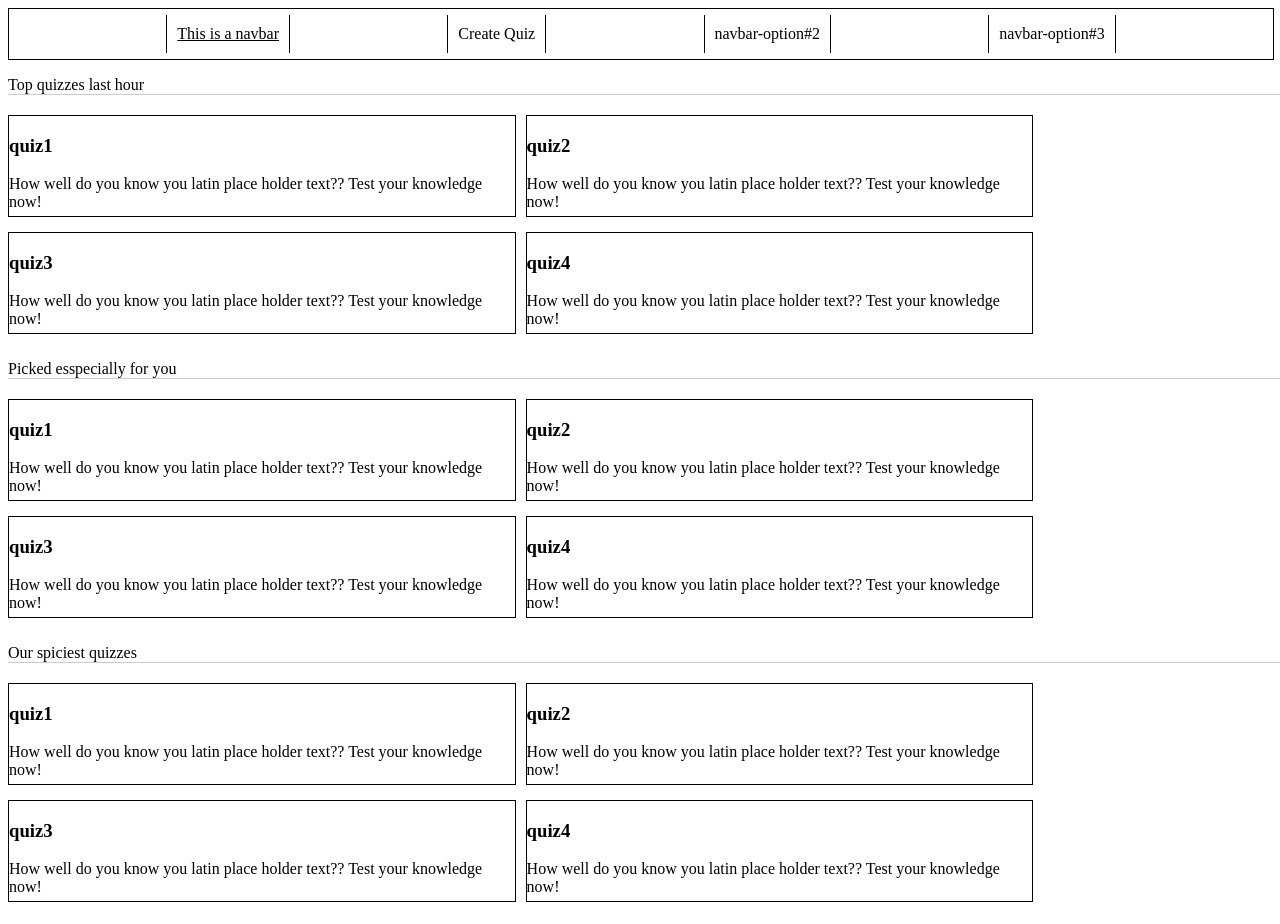
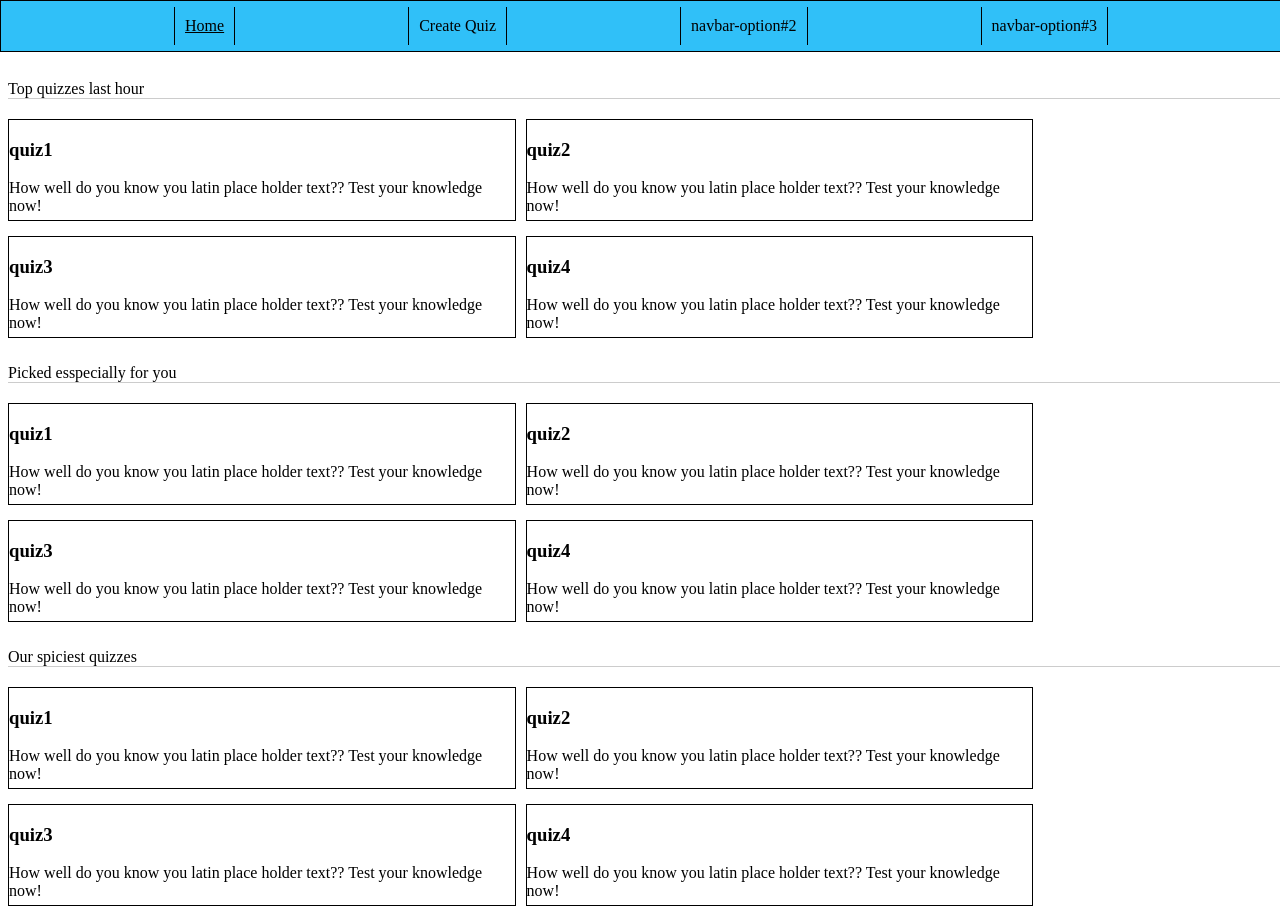
Before and after one commit to ShaneEverittM/quiz-frontend, a React (Create React App) app: page / in a window 1280 px wide. Built offline with nearby package versions, Linux system fonts and the light colour scheme.

Commit message:
styling on 'em

```diff
--- /dev/null
+++ b/src/components/Navbar.css
@@ -0,0 +1,31 @@
+.current-tab {
+  text-decoration: underline;
+}
+.navbar {
+  background-color: #30c0f8;
+  display: flex;
+  justify-content: space-evenly;
+  align-items: center;
+  border: 1px solid black;
+  width: 100%;
+  left: 0;
+  top: 0;
+  height: 50px;
+  position: absolute;
+}
+
+.navbar-content {
+  border-left: 1px solid black;
+  border-right: 1px solid black;
+  padding: 10px;
+}
+a {
+  color: black;
+  text-decoration: none;
+}
+
+a:hover {
+  color: black;
+  text-decoration: none;
+  cursor: pointer;
+}
--- a/src/components/Navbar.js
+++ b/src/components/Navbar.js
@@ -1,6 +1,6 @@
 import React from "react";
 import { NavLink } from "react-router-dom";
-import "../styles.css";
+import "./Navbar.css";
 
 const Navbar = () => {
   return (
@@ -11,7 +11,7 @@ const Navbar = () => {
         className="navbar-content"
         to="/"
       >
-        This is a navbar
+        Home
       </NavLink>
       <NavLink
         activeClassName="current-tab"
--- /dev/null
+++ b/src/components/Quiz.css
@@ -0,0 +1,9 @@
+.quiz-box {
+  border: 1px solid black;
+  margin-top: 5px;
+  margin-bottom: 10px;
+  margin-right: 10px;
+  height: 100px;
+  width: 40%;
+  display: inline-block;
+}
--- /dev/null
+++ b/src/components/QuizComponent.css
@@ -0,0 +1,16 @@
+.inline {
+  display: inline-flex;
+}
+.container-item {
+  display: inline;
+}
+.quiz-component-container {
+  display: flex;
+  flex-direction: column;
+}
+.selected {
+  color: black;
+  display: flex;
+  border: 1px solid black;
+  justify-content: space-between;
+}
--- a/src/components/QuizComponent.js
+++ b/src/components/QuizComponent.js
@@ -1,6 +1,6 @@
 import React, { useState } from "react";
 import NewQuizComponent from "./NewQuizComponent";
-import "../styles.css";
+import "./QuizComponent.css";
 
 const QuizComponent = ({
   handleDelete,
@@ -28,11 +28,6 @@ const QuizComponent = ({
           head={text.header}
           buttonText="Update"
         />
-        <div
-          onClick={() => {
-            setEditMode(!editMode);
-          }}
-        ></div>
       </div>
     );
   };
@@ -40,10 +35,20 @@ const QuizComponent = ({
   const renderMenu = () => {
     return (
       <div className="inline">
-        <span className="container-item" onClick={() => handleDelete(pos)}>
+        <span
+          role="img"
+          aria-label="trash"
+          className="container-item"
+          onClick={() => handleDelete(pos)}
+        >
           🗑️
         </span>
-        <span className="container-item" onClick={() => setEditMode(!editMode)}>
+        <span
+          role="img"
+          aria-label="pencil"
+          className="container-item"
+          onClick={() => setEditMode(!editMode)}
+        >
           ✏️
         </span>
       </div>
@@ -52,7 +57,7 @@ const QuizComponent = ({
   const display = () => {
     return (
       <div>
-        <div className="container" onClick={() => onSelect(pos)}>
+        <div className="quiz-component-container" onClick={() => onSelect(pos)}>
           <div className={`${pos === selectedItem ? "selected" : ""}`}>
             #{pos + 1}: {text.header ? text.header : text.description}{" "}
             {leadsTo != null ? `→ result #${leadsTo + 1}` : ""}
--- /dev/null
+++ b/src/pages/Home.css
@@ -0,0 +1,3 @@
+.home-container {
+  margin-top: 80px;
+}
--- a/src/pages/Home.js
+++ b/src/pages/Home.js
@@ -1,16 +1,25 @@
-import React from "react"
-import CategoryPreview from "../components/CategoryPreview"
+import React from "react";
+import CategoryPreview from "../components/CategoryPreview";
+import "./Home.css";
 
-
-let quiz_list = ["quiz1", "quiz2", "quiz3", "quiz4"]
+let quiz_list = ["quiz1", "quiz2", "quiz3", "quiz4"];
 const Home = () => {
-    return (
-        <div >
-            <CategoryPreview quizList={quiz_list} categoryName="Top quizzes last hour" />
-            <CategoryPreview quizList={quiz_list} categoryName="Picked esspecially for you" />
-            <CategoryPreview quizList={quiz_list} categoryName="Our spiciest quizzes" />
-        </div >
-    )
-}
+  return (
+    <div className="home-container">
+      <CategoryPreview
+        quizList={quiz_list}
+        categoryName="Top quizzes last hour"
+      />
+      <CategoryPreview
+        quizList={quiz_list}
+        categoryName="Picked esspecially for you"
+      />
+      <CategoryPreview
+        quizList={quiz_list}
+        categoryName="Our spiciest quizzes"
+      />
+    </div>
+  );
+};
 
 export default Home;
--- /dev/null
+++ b/src/pages/NewQuizPage.css
@@ -0,0 +1,28 @@
+.container {
+  display: flex;
+  flex-direction: column;
+  margin-top: 50px;
+}
+.quiz-title {
+  justify-content: center;
+  align-self: center;
+  align-items: center;
+}
+.createPage {
+  display: flex;
+  flex-direction: row;
+  justify-content: space-around;
+}
+
+.middle-column {
+  padding-left: 5%;
+  padding-right: 5%;
+  border-left: 1px solid black;
+  border-right: 1px solid black;
+}
+span {
+  transition-duration: 0.3s;
+}
+span:hover {
+  transform: scale(1.5);
+}
--- a/src/pages/NewQuizPage.js
+++ b/src/pages/NewQuizPage.js
@@ -1,7 +1,7 @@
 import React from "react";
 import NewQuizComponent from "../components/NewQuizComponent";
 import QuizComponent from "../components/QuizComponent";
-import "../styles.css";
+import "./NewQuizPage.css";
 /**
  * const data = {
   quiz: { id: 1, name: "test", num_questions: 5 },
--- a/src/styles.css
+++ b/src/styles.css
@@ -1,33 +1,10 @@
-.quiz-box {
-  border: 1px solid black;
-  margin-top: 5px;
-  margin-bottom: 10px;
-  margin-right: 10px;
-  height: 100px;
-  width: 40%;
-  display: inline-block;
-}
 .quiz-container {
   flex-direction: row;
 }
 .hide {
   display: none;
 }
-.inline {
-  display: inline-flex;
-}
-.container {
-  display: flex;
-  flex-direction: column;
-}
-.container-item {
-  display: inline;
-}
-.navbar-content {
-  border-left: 1px solid black;
-  border-right: 1px solid black;
-  padding: 10px;
-}
+
 .quiz-category::before {
   content: " ";
   position: absolute;
@@ -36,51 +13,6 @@
   height: 1.1em; /*use this to adjust underline position*/
 }
 
-.current-tab {
-  text-decoration: underline;
-}
-.navbar {
-  display: flex;
-  justify-content: space-evenly;
-  align-items: center;
-  border: 1px solid black;
-  width: 100%;
-  height: 50px;
-}
 .unselected {
   opacity: 60%;
 }
-.selected {
-  color: black;
-  display: flex;
-  background-color: #ddd;
-  text-decoration: underline;
-  justify-content: space-between;
-}
-
-.createPage {
-  display: flex;
-  flex-direction: row;
-  justify-content: space-around;
-}
-.middle-column {
-  padding-left: 5%;
-  padding-right: 5%;
-  border-left: 1px solid black;
-  border-right: 1px solid black;
-}
-.quiz-title {
-  justify-content: center;
-  align-self: center;
-  align-items: center;
-}
-a {
-  color: black;
-  text-decoration: none;
-}
-
-a:hover {
-  color: black;
-  text-decoration: none;
-  cursor: pointer;
-}
```
Also changed, not shown: src/components/Quiz.js (+9 -10 lines), src/components/CategoryPreview.css (added).
